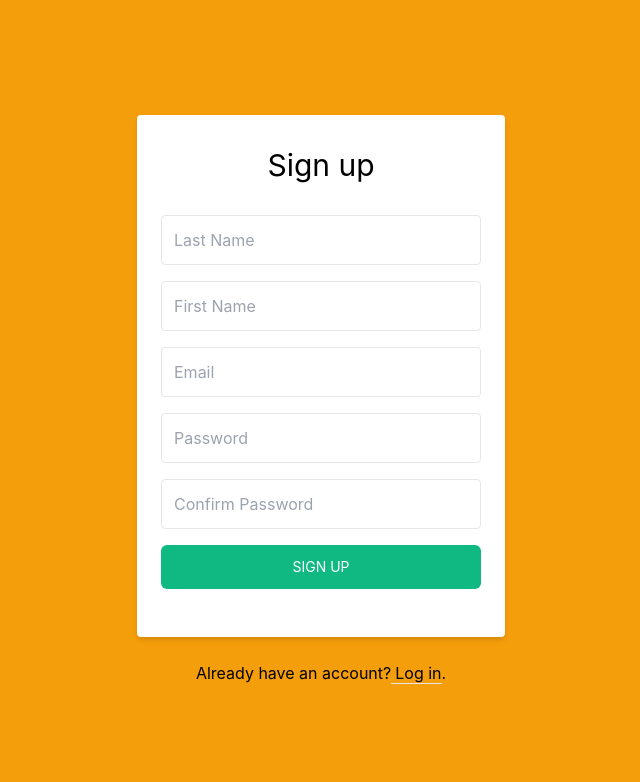
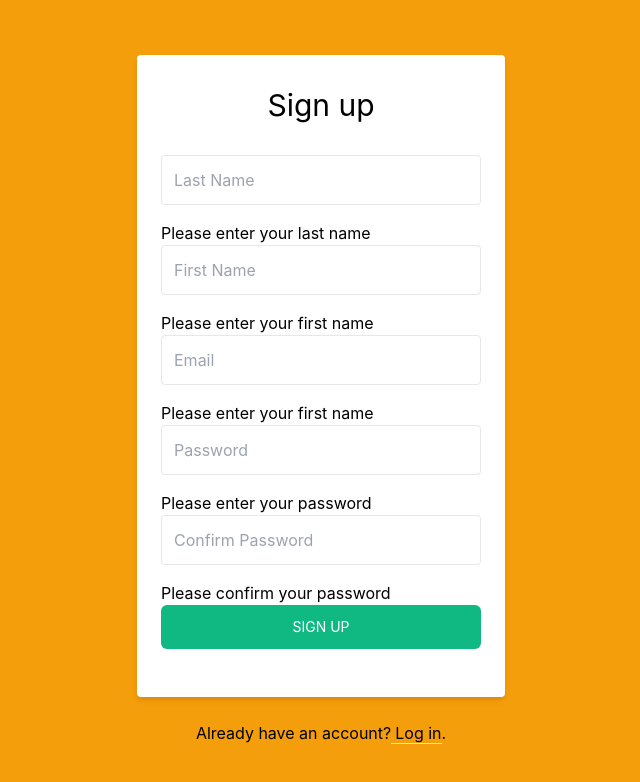
Before and after one commit to Rent-Alpes/rent-alpes, a React (Create React App) app: page /signup in a window 1280 px wide. Shown: the top 782 px of the page, without its empty margins (319-959 px from the left). Built offline with nearby package versions, Linux system fonts and the light colour scheme.

Commit message:
add package route + route for Signup

```diff
--- a/src/components/App/App.js
+++ b/src/components/App/App.js
@@ -1,12 +1,19 @@
 import "../../App.css";
+import { BrowserRouter as Router, Route, Switch } from 'react-router-dom';
 import Signup from "../Signup/Signup";
 
 function App() {
 
   return (
-    <div className="App">
-      <Signup />
-    </div>
+    <Router>
+
+      <Switch>
+        <Route path="/signup" component={Signup} /> {/* INSCRIPTION */}
+
+        {/* PENSER A CREER UN COMPOSANT POUR MAUVAIS PATH */}
+      </Switch>
+
+    </Router>
   );
 }
 
--- a/src/components/Signup/Signup.js
+++ b/src/components/Signup/Signup.js
@@ -1,50 +1,116 @@
-import "../../App.css";
-import React from 'react';
+import React, { useState } from 'react';
 
 const Signup = () => {
+    //Objet contenant toutes les données remplies
+    const data = {
+        lastName: '',
+        firstName: '',
+        email: '',
+        password: '',
+        confirmPassword: '',
+    }
+
+    const [loginData, setLoginData] = useState(data);
+
+    //Attribution de la value
+    const handleChange = e => {
+        setLoginData({ ...loginData, [e.target.id]: e.target.value })
+    }
+
+    //destructuring (epeche de voir le loginData)
+    const { lastName, firstName, email, password, confirmPassword } = loginData;
+
+
+    // Conditions erreurs
+    const isLastNameNull = lastName === ''
+        ? <label >Please enter your last name</label> : ""
+
+    const isFirstNameNull = firstName === ''
+        ? <label >Please enter your first name</label> : ""
+
+    const isEmailNull = email === ''
+        ? <label >Please enter your first name</label> : ""
+
+    const isPasswordNull = password === ''
+        ? <label >Please enter your password</label> : ""
+
+    const isConfirmPasswordNull = confirmPassword === ''
+        ? <label >Please confirm your password</label> : ""
+
+    const isPasswordMatch = password !== confirmPassword
+        ? <label >Passwords do not match</label> : ""
 
     return (
-        <div class="bg-yellow-500 min-h-screen flex flex-col">
-            <div class="container max-w-sm mx-auto flex-1 flex flex-col items-center justify-center px-2">
-                <div class="bg-white px-6 py-8 rounded shadow-md text-black w-full">
-                    <h1 class="mb-8 text-3xl text-center">Sign up</h1>
+        <div className="bg-yellow-500 min-h-screen flex flex-col">
+            <div className="container max-w-sm mx-auto flex-1 flex flex-col items-center justify-center px-2">
+                <div className="bg-white px-6 py-8 rounded shadow-md text-black w-full">
+                    <h1 className="mb-8 text-3xl text-center">Sign up</h1>
+                    <form>
                         <input
                             type="text"
-                        class="block border border-grey-light w-full p-3 rounded mb-4"
+                            className="block border border-grey-light w-full p-3 rounded mb-4"
                             name="lastName"
-                        placeholder="Last Name" />
+                            id="lastName"
+                            placeholder="Last Name"
+                            value={lastName}
+                            onChange={handleChange} />
+
+                        {isLastNameNull}
 
                         <input
                             type="text"
-                        class="block border border-grey-light w-full p-3 rounded mb-4"
+                            className="block border border-grey-light w-full p-3 rounded mb-4"
                             name="firstName"
-                        placeholder="First Name" />
+                            id="firstName"
+                            placeholder="First Name"
+                            value={firstName}
+                            onChange={handleChange} />
+
+                        {isFirstNameNull}
 
                         <input
-                        type="text"
-                        class="block border border-grey-light w-full p-3 rounded mb-4"
+                            type="email"
+                            className="block border border-grey-light w-full p-3 rounded mb-4"
                             name="email"
-                        placeholder="Email" />
+                            id="email"
+                            placeholder="Email"
+                            value={email}
+                            onChange={handleChange} />
+
+                        {isEmailNull}
 
                         <input
                             type="password"
-                        class="block border border-grey-light w-full p-3 rounded mb-4"
+                            className="block border border-grey-light w-full p-3 rounded mb-4"
                             name="password"
-                        placeholder="Password" />
+                            id="password"
+                            placeholder="Password"
+                            value={password}
+                            onChange={handleChange} />
+
+                        {isPasswordNull}
+
                         <input
                             type="password"
-                        class="block border border-grey-light w-full p-3 rounded mb-4"
-                        name="confirm_password"
-                        placeholder="Confirm Password" />
+                            className="block border border-grey-light w-full p-3 rounded mb-4"
+                            name="confirmPassword"
+                            id="confirmPassword"
+                            placeholder="Confirm Password"
+                            value={confirmPassword}
+                            onChange={handleChange} />
 
-                    <button type="button" class="w-full focus:outline-none text-white text-sm mb-4 p-3 rounded-md bg-green-500 hover:bg-green-600 hover:shadow-lg" >
+                        {isConfirmPasswordNull}
+                        {isPasswordMatch}
+
+                        <button type="button" className="w-full focus:outline-none text-white text-sm mb-4 p-3 rounded-md bg-green-500 hover:bg-green-600 hover:shadow-lg" >
                             SIGN UP
                         </button>
+                    </form>
                 </div>
 
-                <div class="text-grey-dark mt-6">
+                <div className="text-grey-dark mt-6">
                     Already have an account?
-                    <a class="no-underline border-b border-blue text-blue pl-1">
+                    <a className="no-underline border-b border-blue text-blue pl-1">
                         Log in
                     </a>.
                 </div>
```
Lines whose indentation alone changed are shown as unchanged.
